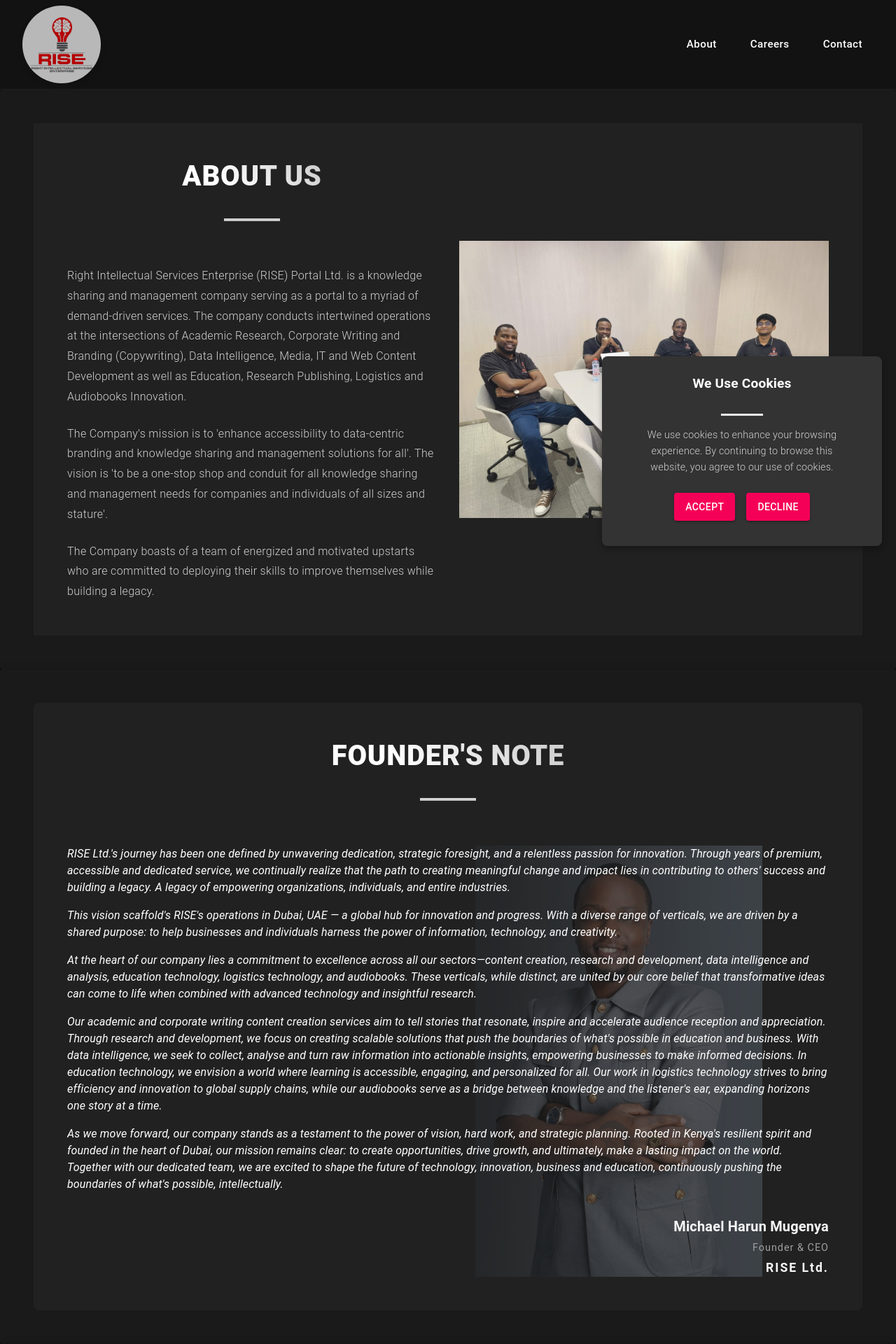
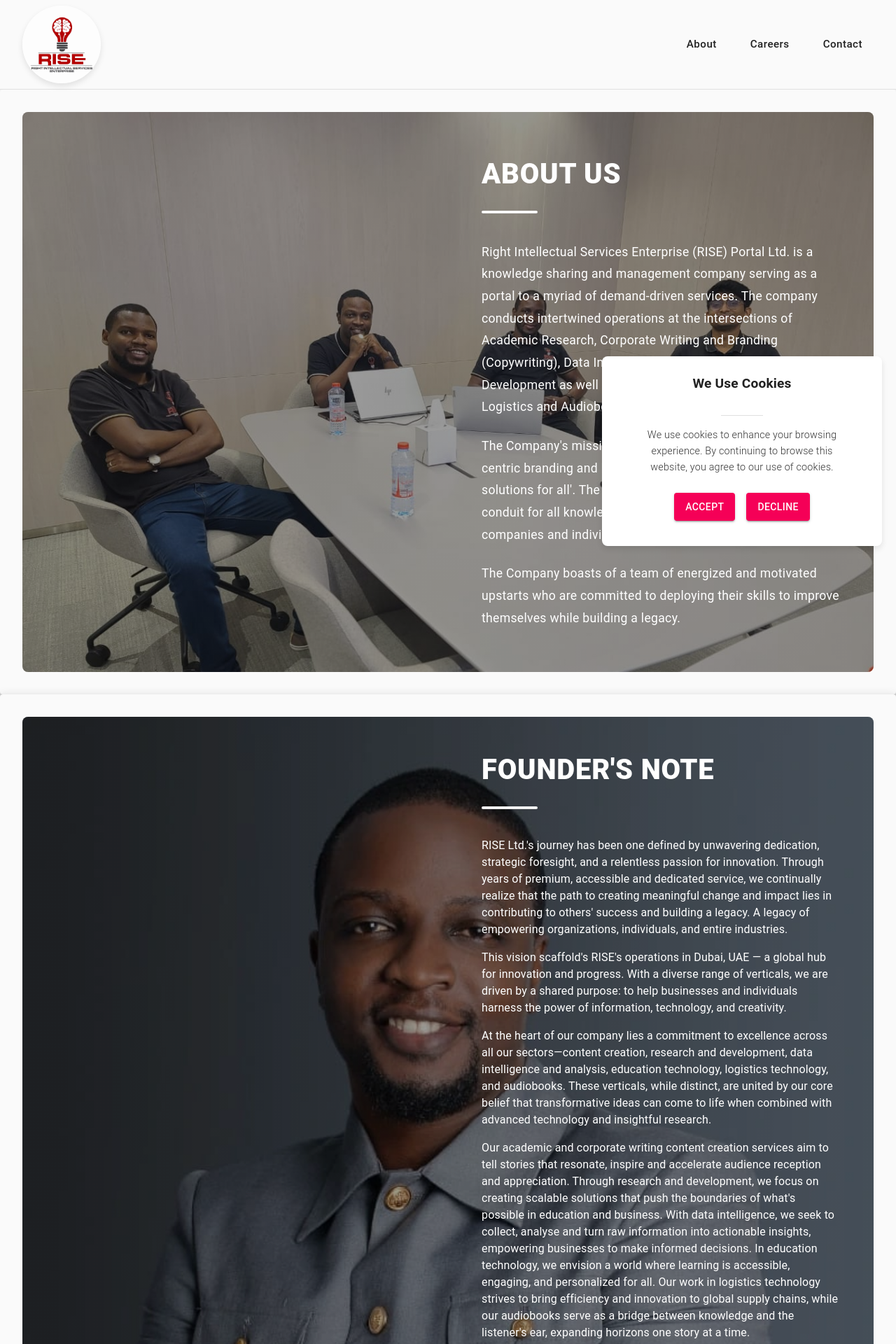
Before and after one commit to Rise-admin1/rise-home, a React (Vite) app in the folder client/: page / in a window 1280 px wide. Shown: the top 1920 px of the page at 70% size. Built offline with nearby package versions, Linux system fonts and the light colour scheme; a web font is replaced by a local one.

Commit message:
bg and fotn color change

```diff
--- a/client/src/App.jsx
+++ b/client/src/App.jsx
@@ -9,7 +9,7 @@ function App() {
 
   const Layout = () => {
     return (
-      <div style={{ display: "flex", flexDirection: "column", minHeight: "100vh" ,backgroundColor:'#121212'}}>
+      <div style={{ display: "flex", flexDirection: "column", minHeight: "100vh" ,backgroundColor:'var(--bg-primary)'}}>
         <Navbar />
         <div style={{ flex: 1 }}>
           <Outlet className='' />
--- a/client/src/components/About.jsx
+++ b/client/src/components/About.jsx
@@ -2,103 +2,86 @@ import React from 'react';
 import Box from '@mui/material/Box';
 import Typography from '@mui/material/Typography';
 import { Paper, Divider, Fade } from '@mui/material';
-import AutoAwesomeIcon from '@mui/icons-material/AutoAwesome';
 import GroupImg from '../assets/group.jpeg';
 
 const styles = {
   wrapper: {
-    backgroundColor: '#1a1a1a',
-    padding: { xs: 3, md: 6 },
+    backgroundColor: 'var(--bg-primary)',
+    padding: { xs: 2, md: 4 },
   },
   container: {
+    position: 'relative',
+    minHeight: { xs: '600px', md: '800px' },
+    borderRadius: 2,
+    overflow: 'hidden',
     display: 'flex',
-    flexDirection: { xs: 'column', md: 'row' }, // Row on large screens, column on small screens
     alignItems: 'center',
-    justifyContent: 'center',
-    backgroundColor: '#212121',
+    justifyContent: { xs: 'center', md: 'flex-end' },
+  },
+  backgroundImage: {
+    position: 'absolute',
+    top: 0,
+    left: 0,
+    width: '100%',
+    height: '100%',
+    objectFit: 'cover',
+    objectPosition: 'top center', // Show the top part of the image
+    zIndex: 0,
+  },
+  overlay: {
+    position: 'absolute',
+    top: 0,
+    left: 0,
+    width: '100%',
+    height: '100%',
+    background: 'linear-gradient(to right, rgba(0, 0, 0, 0.4) 0%, rgba(0, 0, 0, 0.3) 1000%, rgba(0, 0, 0, 0.2) 100%)',
+    zIndex: 1,
+  },
+  contentWrapper: {
+    position: 'relative',
+    zIndex: 2,
+    width: { xs: '100%', md: '50%' },
+    padding: { xs: 3, md: 6 },
     color: '#ffffff',
-    padding: { xs: 4, md: 6 },
-    margin: 'auto',
-    textAlign: 'center',
-    position: 'relative',
-    overflow: 'hidden',
-  },
-  contentContainer: {
     display: 'flex',
     flexDirection: 'column',
-    gap: 4,
-    textAlign: 'center',
-    position: 'relative',
-    zIndex: 1,
-    flex: 1, // Ensures text container takes up available space
+    gap: { xs: 3, md: 4 },
   },
   headingContainer: {
     display: 'flex',
     flexDirection: 'column',
-    alignItems: 'center',
+    alignItems: { xs: 'center', md: 'flex-start' },
     gap: 2,
   },
   heading: {
     fontWeight: 800,
-    fontSize: { xs: '2rem', md: '2.5rem' },
+    fontSize: { xs: '1.75rem', md: '2.5rem' },
     lineHeight: 1.4,
     letterSpacing: '0.02em',
     textTransform: 'uppercase',
-    background: 'linear-gradient(45deg, #ffffff 30%, #d1d1d1 90%)',
-    WebkitBackgroundClip: 'text',
-    WebkitTextFillColor: 'transparent',
+    color: '#ffffff',
   },
   divider: {
     width: '80px',
     height: '4px',
-    backgroundColor: '#d1d1d1',
-    margin: '16px auto',
+    backgroundColor: 'var(--divider-color)',
+    margin: { xs: '8px auto', md: '8px 0' },
+    borderRadius: '2px',
   },
   paragraphContainer: {
     display: 'flex',
     flexDirection: 'column',
     gap: 3,
-    maxWidth: '800px',
-    margin: '0 auto',
   },
   paragraph: {
-    fontSize: { xs: '0.8rem', md: '1.0rem' },
-    textAlign: 'left',
+    fontSize: { xs: '0.95rem', md: '1.1rem' },
+    textAlign: { xs: 'center', md: 'left' },
     lineHeight: 1.8,
-    color: '#d1d1d1',
-    margin: '0 auto',
+    color: '#ffffff',
     letterSpacing: '0.3px',
-    fontWeight: 300,
-    '&:first-of-type': {
-      marginTop: 2,
+    '& .MuiTypography-root': {
+      color: '#ffffff',
     },
-  },
-  icon: {
-    color: '#d1d1d1',
-    fontSize: '2rem',
-    marginBottom: 2,
-  },
-  decorativeLine: {
-    position: 'absolute',
-    width: '200px',
-    height: '200px',
-    border: '2px solid rgba(255,255,255,0.05)',
-    borderRadius: '50%',
-    top: -100,
-    right: -100,
-  },
-  imageContainer: {
-    flex: 1, // Ensure image takes available space next to content
-    display: 'flex',
-    justifyContent: 'center',
-    alignItems: 'center',
-    paddingLeft: { xs: 0, md: 4 }, // Add space between image and text on larger screens
-    paddingTop: { xs: 3, md: 0 },
-  },
-  image: {
-    width: '100%',
-    maxWidth: '400px', // Limit the width on larger screens
-    borderRadius: '8px',
   },
 };
 
@@ -108,8 +91,20 @@ function About() {
       <Fade in timeout={1000}>
         <Paper elevation={8} sx={styles.wrapper}>
           <Box sx={styles.container}>
-            {/* Content Section */}
-            <Box sx={styles.contentContainer}>
+            {/* Background Image */}
+            <Box
+              component="img"
+              src={GroupImg}
+              alt="Group of people"
+              sx={styles.backgroundImage}
+            />
+
+            {/* Dark Overlay for Text Readability */}
+            <Box sx={styles.overlay} />
+
+            {/* Content Overlay */}
+            <Box sx={styles.contentWrapper}>
+              {/* Heading Section */}
               <Box sx={styles.headingContainer}>
                 <Typography variant="h2" sx={styles.heading}>
                   About Us
@@ -117,6 +112,7 @@ function About() {
                 <Divider sx={styles.divider} />
               </Box>
 
+              {/* Content Text */}
               <Box sx={styles.paragraphContainer}>
                 <Typography variant="body1" sx={styles.paragraph}>
                   Right Intellectual Services Enterprise (RISE) Portal Ltd. is a
@@ -143,15 +139,6 @@ function About() {
                 </Typography>
               </Box>
             </Box>
-
-            {/* Image Section */}
-            <Box sx={styles.imageContainer}>
-              <img
-                src={GroupImg} // Adjust path as needed if assets is in public folder
-                alt="Group of people"
-                sx={styles.image}
-              />
-            </Box>
           </Box>
         </Paper>
       </Fade>
--- a/client/src/components/ContactForm.jsx
+++ b/client/src/components/ContactForm.jsx
@@ -14,8 +14,8 @@ const styles = {
     alignItems: 'center',
     justifyContent: 'center',
     padding: 4,
-    backgroundColor: '#212121',
-    color: '#ffffff',
+    backgroundColor: 'var(--bg-primary)',
+    color: 'var(--text-primary)',
     textAlign: 'center',
     gap: 4,
     width: '100%',
@@ -29,29 +29,29 @@ const styles = {
     maxWidth: '500px',
     padding: 3,
     borderRadius: 4,
-    background: 'linear-gradient(to right, #333333, #212121)',
-    boxShadow: '0 4px 20px rgba(0, 0, 0, 0.5)',
+    background: 'var(--bg-card)',
+    boxShadow: '0 4px 20px var(--shadow-light)',
     gap: 3,
   },
   title: {
     fontSize: '2rem',
     fontWeight: 'bold',
-    color: '#f5f5f5',
+    color: 'var(--text-primary)',
   },
   textField: {
     width: '100%',
     '& .MuiInputBase-root': {
-      color: '#ffffff',
+      color: 'var(--text-primary)',
     },
     '& .MuiInputLabel-root': {
-      color: '#d1d1d1',
+      color: 'var(--text-tertiary)',
     },
     '& .MuiOutlinedInput-root': {
       '& fieldset': {
-        borderColor: '#444444',
+        borderColor: 'var(--border-color)',
       },
       '&:hover fieldset': {
-        borderColor: '#ffffff',
+        borderColor: 'var(--text-tertiary)',
       },
       '&.Mui-focused fieldset': {
         borderColor: '#f50057',
@@ -74,7 +74,7 @@ const styles = {
   },
   footerText: {
     marginTop: 2,
-    color: '#d1d1d1',
+    color: 'var(--text-tertiary)',
     fontSize: '0.9rem',
   },
 };
--- a/client/src/components/CookiePopup.jsx
+++ b/client/src/components/CookiePopup.jsx
@@ -6,11 +6,11 @@ const styles = {
     position: 'fixed',
     bottom: '20px',
     right: '20px',
-    backgroundColor: '#333',
-    color: '#fff',
+    backgroundColor: 'var(--bg-card)',
+    color: 'var(--text-primary)',
     borderRadius: '8px',
     zIndex: 1000,
-    boxShadow: '0px 4px 8px rgba(0, 0, 0, 0.3)',
+    boxShadow: '0px 4px 8px var(--shadow-light)',
     display: 'flex',
     flexDirection: 'column',
     alignItems: 'center',
@@ -22,11 +22,11 @@ const styles = {
     fontWeight: 'bold',
     fontSize: { xs: '1rem', md: '1.2rem' },
     marginBottom: '12px',
-    color: '#fff',
+    color: 'var(--text-primary)',
   },
   paragraph: {
     fontSize: { xs: '0.8rem', md: '0.9rem' },
-    color: '#d1d1d1',
+    color: 'var(--text-tertiary)',
     marginBottom: '12px',
     lineHeight: 1.6,
     fontWeight: 300,
@@ -53,7 +53,7 @@ const styles = {
   divider: {
     width: '60px',
     height: '3px',
-    backgroundColor: '#fff',
+    backgroundColor: 'var(--divider-color)',
     margin: '16px auto',
   },
 };
--- a/client/src/components/Footer.jsx
+++ b/client/src/components/Footer.jsx
@@ -10,14 +10,14 @@ import { Link } from 'react-router-dom';
 
 const styles = {
   footerContainer: {
-    backgroundColor: '#121212',
-    color: '#ffffff',
+    backgroundColor: 'var(--bg-primary)',
+    color: 'var(--text-primary)',
     padding: '20px 40px',
     textAlign: 'center',
     display: 'flex',
     flexDirection: 'column',
     gap: 3,
-    boxShadow: '0 -4px 10px rgba(0, 0, 0, 0.3)',
+    boxShadow: '0 -4px 10px var(--shadow-light)',
   },
   footerTop: {
     display: 'flex',
@@ -33,7 +33,7 @@ const styles = {
     flexDirection: 'row',
     gap: 1,
     fontSize: '0.9rem',
-    color: '#d1d1d1',
+    color: 'var(--text-tertiary)',
   },
   socialMedia: {
     display: 'flex',
@@ -42,7 +42,7 @@ const styles = {
     gap: 1,
   },
   socialIcon: {
-    color: '#ffffff',
+    color: 'var(--text-primary)',
     transition: 'color 0.3s ease',
     '&:hover': {
       color: '#1877F2',
@@ -51,12 +51,12 @@ const styles = {
   footerBottom: {
     marginTop: 2,
     fontSize: '0.8rem',
-    color: '#b3b3b3',
+    color: 'var(--text-muted)',
   },
   addressSection: {
     marginTop: '20px',
     fontSize: '0.85rem',
-    color: '#d1d1d1',
+    color: 'var(--text-tertiary)',
     textAlign: 'center',
     lineHeight: 1.6,
     display: 'flex',
@@ -64,7 +64,7 @@ const styles = {
     gap: 1,
   },
   addressItem: {
-    color: '#d1d1d1',
+    color: 'var(--text-tertiary)',
     fontSize: '0.9rem',
   },
   imageContainer: {
@@ -132,7 +132,7 @@ function Footer() {
       </Box>
 
       {/* Divider */}
-      <Divider sx={{ backgroundColor: '#444', marginY: 2 }} />
+      <Divider sx={{ backgroundColor: 'var(--border-color)', marginY: 2 }} />
 
       {/* Address, Phone, and Email Section */}
       <Box sx={styles.addressSection}>
@@ -143,7 +143,7 @@ function Footer() {
           Phone: +971 5677 91074
         </Typography>
         <Typography sx={styles.addressItem}>
-          Email: <a href="mailto:info@rightintellectual.ae" style={{ color: '#d1d1d1', textDecoration: 'none' }}>info@rightintellectual.ae</a>
+          Email: <a href="mailto:info@rightintellectual.ae" style={{ color: 'var(--text-tertiary)', textDecoration: 'none' }}>info@rightintellectual.ae</a>
         </Typography>
       </Box>
 
--- a/client/src/components/FoundersNote.jsx
+++ b/client/src/components/FoundersNote.jsx
@@ -1,131 +1,105 @@
 import React from 'react';
 import Box from '@mui/material/Box';
 import Typography from '@mui/material/Typography';
-import Avatar from '@mui/material/Avatar';
 import { Paper } from '@mui/material';
-import FormatQuoteIcon from '@mui/icons-material/FormatQuote';
 import Divider from '@mui/material/Divider';
 import MichaelImg from '../assets/founders-image.webp';
 
 const styles = {
   wrapper: {
-    backgroundColor: '#1a1a1a',
-    padding: { xs: 2, md: 6 },
+    backgroundColor: 'var(--bg-primary)',
+    padding: { xs: 2, md: 4 },
   },
   container: {
+    position: 'relative',
+    minHeight: { xs: '600px', md: '800px' },
+    borderRadius: 2,
+    overflow: 'hidden',
     display: 'flex',
-    flexDirection: 'column', // Set the entire container to column for mobile devices
-    gap: { xs: 4, md: 6 },
-    backgroundColor: '#212121',
+    alignItems: 'center',
+    justifyContent: { xs: 'center', md: 'flex-end' },
+  },
+  backgroundImage: {
+    position: 'absolute',
+    top: 0,
+    left: 0,
+    width: '100%',
+    height: '100%',
+    objectFit: 'cover',
+    objectPosition: 'top center', // Show the top part of the image
+    zIndex: 0,
+  },
+  overlay: {
+    position: 'absolute',
+    top: 0,
+    left: 0,
+    width: '100%',
+    height: '100%',
+    background: 'linear-gradient(to right, rgba(0, 0, 0, 0.4) 0%, rgba(0, 0, 0, 0.3) 1000%, rgba(0, 0, 0, 0.2) 100%)',
+    zIndex: 1,
+  },
+  contentWrapper: {
+    position: 'relative',
+    zIndex: 2,
+    width: { xs: '100%', md: '50%' },
+    padding: { xs: 3, md: 6 },
     color: '#ffffff',
-    padding: { xs: 3, md: 6 },
-    margin: 'auto',
-    borderRadius: 2,
-    position: 'relative',
-    overflow: 'hidden',
+    display: 'flex',
+    flexDirection: 'column',
+    gap: { xs: 3, md: 4 },
   },
   headingContainer: {
     display: 'flex',
     flexDirection: 'column',
-    alignItems: 'center',
+    alignItems: { xs: 'center', md: 'flex-start' },
     gap: 2,
   },
   heading: {
     fontWeight: 800,
-    fontSize: { xs: '2rem', md: '2.5rem' },
+    fontSize: { xs: '1.75rem', md: '2.5rem' },
     lineHeight: 1.4,
     letterSpacing: '0.02em',
     textTransform: 'uppercase',
-    background: 'linear-gradient(45deg, #ffffff 30%, #d1d1d1 90%)',
-    WebkitBackgroundClip: 'text',
-    WebkitTextFillColor: 'transparent',
+    color: '#ffffff',
   },
   divider: {
     width: '80px',
     height: '4px',
-    backgroundColor: '#d1d1d1',
-    margin: '16px auto',
-  },
-  contentWrapper: {
-    display: 'flex',
-    flexDirection: { xs: 'column', md: 'row' }, // Row for larger screens, column for smaller
-    gap: { xs: 2, md: 6 },
-  },
-  imageContainer: {
-    display: 'none', // Hidden - image now used as watermark
-  },
-  contentContainer: {
-    flex: 1,
-    position: 'relative',
-    zIndex: 1,
-    overflow: 'hidden',
-  },
-  watermarkImage: {
-    position: 'absolute',
-    top: '50%',
-    right: '0%',
-    transform: 'translateY(-50%)',
-    width: { xs: '400px', md: '600px' },
-    height: 'auto',
-    maxHeight: '100%',
-    opacity: 0.35,
-    zIndex: 0,
-    pointerEvents: 'none',
-    objectFit: 'contain',
-  },
-  avatar: {
-    width: { xs: 120, md: 200 },
-    height: { xs: 120, md: 280 },
-    border: '4px solid #333333',
-    boxShadow: '0 8px 24px rgba(0, 0, 0, 0.4)',
-    transition: 'transform 0.3s ease-in-out',
-    '&:hover': {
-      transform: 'scale(1.05)',
-    },
-  },
-  quoteIcon: {
-    position: 'absolute',
-    fontSize: '140px',
-    opacity: 0.1,
-    color: '#ffffff',
-    top: -20,
-    left: -20,
-    transform: 'rotate(180deg)',
+    backgroundColor: 'var(--divider-color)',
+    margin: { xs: '8px auto', md: '8px 0' },
+    borderRadius: '2px',
   },
   content: {
-    fontStyle: 'italic',
-    fontSize: { xs: '1rem', md: '1.1rem' },
+    fontSize: { xs: '0.95rem', md: '1.1rem' },
     lineHeight: 1.8,
     letterSpacing: '0.3px',
-    marginBottom: 2,
-    position: 'relative',
-    zIndex: 2,
+    color: '#ffffff',
     '& .MuiTypography-root': {
       marginBottom: 2,
+      color: '#ffffff',
     },
   },
   signatureContainer: {
-    marginTop: 4,
+    marginTop: 2,
     display: 'flex',
     flexDirection: 'column',
-    alignItems: { xs: 'center', md: 'flex-end' },
+    alignItems: { xs: 'center', md: 'flex-start' },
     gap: 0.5,
-    position: 'relative',
-    zIndex: 2,
   },
   signature: {
     fontWeight: 600,
-    color: '#f5f5f5',
+    color: '#ffffff',
+    fontSize: { xs: '1.1rem', md: '1.3rem' },
   },
   title: {
-    color: '#a0a0a0',
-    fontSize: '0.9rem',
+    color: '#ffffff',
+    fontSize: { xs: '0.85rem', md: '0.9rem' },
     letterSpacing: 1,
   },
   companyName: {
-    color: '#f5f5f5',
+    color: '#ffffff',
     fontWeight: 700,
-    fontSize: '1.1rem',
+    fontSize: { xs: '1rem', md: '1.1rem' },
     letterSpacing: 2,
   },
 };
@@ -134,6 +108,19 @@ function FoundersNote() {
   return (
     <Paper elevation={8} sx={styles.wrapper}>
       <Box sx={styles.container}>
+        {/* Background Image */}
+        <Box
+          component="img"
+          src={MichaelImg}
+          alt="Michael Harun Mugenya"
+          sx={styles.backgroundImage}
+        />
+
+        {/* Dark Overlay for Text Readability */}
+        <Box sx={styles.overlay} />
+
+        {/* Content Overlay */}
+        <Box sx={styles.contentWrapper}>
           {/* Heading Section */}
           <Box sx={styles.headingContainer}>
             <Typography variant="h2" sx={styles.heading}>
@@ -142,26 +129,7 @@ function FoundersNote() {
             <Divider sx={styles.divider} />
           </Box>
 
-        {/* Content Section */}
-        <Box sx={styles.contentWrapper}>
-          {/* Image Section */}
-          <Box sx={styles.imageContainer}>
-            <Avatar
-              alt="Michael Harun Mugenya"
-              src={MichaelImg}
-              sx={styles.avatar}
-            />
-          </Box>
-
-          {/* Text Section */}
-          <Box sx={styles.contentContainer}>
-            {/* Watermark Image */}
-            <Box
-              component="img"
-              src={MichaelImg}
-              alt="Michael Harun Mugenya"
-              sx={styles.watermarkImage}
-            />
+          {/* Content Text */}
           <Box sx={styles.content}>
             <Typography paragraph>
               RISE Ltd.'s journey has been one defined by unwavering dedication, strategic foresight, and a relentless passion for innovation. Through years of premium, accessible and dedicated service, we continually realize that the path to creating meaningful change and impact lies in contributing to others' success and building a legacy. A legacy of empowering organizations, individuals, and entire industries.
@@ -199,7 +167,6 @@ function FoundersNote() {
           </Box>
         </Box>
       </Box>
-      </Box>
     </Paper>
   );
 }
--- a/client/src/components/Navbar.jsx
+++ b/client/src/components/Navbar.jsx
@@ -17,8 +17,8 @@ import { useNavigate } from 'react-router-dom';
 
 const styles = {
   appBar: {
-    backgroundColor: '#121212',
-    borderBottom: '1px solid rgba(255, 255, 255, 0.05)',
+    backgroundColor: 'var(--bg-primary)',
+    borderBottom: '1px solid var(--border-color)',
   },
   toolbar: {
     display: 'flex',
@@ -67,23 +67,23 @@ const styles = {
     gap: '1rem',
   },
   navButton: {
-    color: '#fff',
+    color: 'var(--text-primary)',
     fontSize: '0.95rem',
     textTransform: 'none',
     padding: '6px 16px',
     borderRadius: 1,
     transition: 'all 0.2s ease',
     '&:hover': {
-      backgroundColor: 'rgba(255, 255, 255, 0.08)',
+      backgroundColor: 'var(--bg-tertiary)',
       transform: 'translateY(-1px)',
     },
     '&.active': {
-      backgroundColor: 'rgba(255, 255, 255, 0.12)',
+      backgroundColor: 'var(--bg-tertiary)',
     },
   },
   menuButton: {
     display: { xs: 'flex', md: 'none' },
-    color: '#fff',
+    color: 'var(--text-primary)',
     padding: '8px',
     transition: 'transform 0.2s ease',
     '&:hover': {
@@ -93,8 +93,8 @@ const styles = {
   drawer: {
     '& .MuiDrawer-paper': {
       width: 240,
-      backgroundColor: '#1a1a1a',
-      borderLeft: '1px solid rgba(255, 255, 255, 0.05)',
+      backgroundColor: 'var(--bg-secondary)',
+      borderLeft: '1px solid var(--border-color)',
     },
   },
   drawerHeader: {
@@ -102,7 +102,7 @@ const styles = {
     alignItems: 'center',
     justifyContent: 'space-between',
     padding: '1rem',
-    borderBottom: '1px solid rgba(255, 255, 255, 0.05)',
+    borderBottom: '1px solid var(--border-color)',
   },
   drawerList: {
     padding: '1rem 0',
@@ -110,16 +110,16 @@ const styles = {
   drawerItem: {
     padding: '0.5rem 1.5rem',
     '&:hover': {
-      backgroundColor: 'rgba(255, 255, 255, 0.05)',
+      backgroundColor: 'var(--bg-tertiary)',
     },
   },
   drawerItemText: {
     fontSize: '1rem',
     fontWeight: 500,
-    color: '#fff',
+    color: 'var(--text-primary)',
     transition: 'color 0.2s ease',
     '&:hover': {
-      color: '#f0f0f0',
+      color: 'var(--text-secondary)',
     },
   },
 };
@@ -194,7 +194,7 @@ const Navbar = () => {
           </Typography>
           <IconButton
             onClick={handleDrawerToggle}
-            sx={{ color: '#fff' }}
+            sx={{ color: 'var(--text-primary)' }}
             aria-label="close menu"
           >
             <CloseIcon />
--- a/client/src/components/ServiceCard.jsx
+++ b/client/src/components/ServiceCard.jsx
@@ -19,7 +19,7 @@ import 'swiper/css/pagination';
 
 const styles = {
   wrapper: {
-    backgroundColor: '#1a1a1a',
+    backgroundColor: 'var(--bg-primary)',
     padding: { xs: 2, sm: 4, md: 6 },
 
   },
@@ -29,8 +29,8 @@ const styles = {
     alignItems: 'center',
     justifyContent: 'center',
     padding: { xs: 2, sm: 4 },
-    backgroundColor: '#212121',
-    color: '#ffffff',
+    backgroundColor: 'var(--bg-secondary)',
+    color: 'var(--text-primary)',
     textAlign: 'center',
     gap: 6,
     borderRadius: 2,
@@ -49,14 +49,14 @@ const styles = {
     fontWeight: 800,
     letterSpacing: '0.02em',
     textTransform: 'uppercase',
-    background: 'linear-gradient(45deg, #ffffff 30%, #d1d1d1 90%)',
+    background: 'linear-gradient(45deg, var(--text-primary) 30%, var(--text-tertiary) 90%)',
     WebkitBackgroundClip: 'text',
     WebkitTextFillColor: 'transparent',
   },
   divider: {
     width: '80px',
     height: '4px',
-    backgroundColor: '#d1d1d1',
+    backgroundColor: 'var(--divider-color)',
     margin: '16px auto',
     borderRadius: '2px',
   },
@@ -73,16 +73,16 @@ const styles = {
     padding: { xs: 2, sm: 3 },
   },
   card: {
-    backgroundColor: '#333333',
+    backgroundColor: 'var(--bg-card)',
     borderRadius: 2,
-    boxShadow: '0 8px 24px rgba(0, 0, 0, 0.2)',
-    color: '#ffffff',
+    boxShadow: '0 8px 24px var(--shadow-light)',
+    color: 'var(--text-primary)',
     textAlign: 'center',
     transition: 'transform 0.3s ease-in-out, box-shadow 0.3s ease-in-out',
     overflow: 'hidden',
     '&:hover': {
       transform: 'translateY(-8px)',
-      boxShadow: '0 12px 32px rgba(0, 0, 0, 0.3)',
+      boxShadow: '0 12px 32px var(--shadow-light)',
     },
   },
   cardMedia: {
@@ -106,7 +106,7 @@ const styles = {
       left: 0,
       right: 0,
       height: '40%',
-      background: 'linear-gradient(to top, #333333, transparent)',
+      background: 'linear-gradient(to top, var(--bg-card), transparent)',
     },
   },
 
@@ -124,21 +124,22 @@ const styles = {
     display: 'flex',
     alignItems: 'center',
     gap: 1.5,
+    color: 'var(--text-primary)',
   },
   cardText: {
     fontSize: '1rem',
-    color: '#d1d1d1',
+    color: 'var(--text-tertiary)',
     lineHeight: 1.6,
     letterSpacing: '0.3px',
     textAlign:'left'
   },
   icon: {
-    color: '#d1d1d1',
+    color: 'var(--text-tertiary)',
     fontSize: '2rem',
     marginBottom: 2,
   },
   serviceIcon: {
-    color: '#d1d1d1',
+    color: 'var(--text-tertiary)',
     fontSize: '1.5rem',
   },
   swiperContainer: {
@@ -156,19 +157,19 @@ const styles = {
       height: 'auto',
     },
     '& .swiper-button-next, & .swiper-button-prev': {
-      color: '#d1d1d1',
+      color: 'var(--text-tertiary)',
       '&:after': {
         fontSize: '20px',
       },
       '&:hover': {
-        color: '#ffffff',
+        color: 'var(--text-primary)',
       },
     },
     '& .swiper-pagination-bullet': {
-      backgroundColor: '#d1d1d1',
+      backgroundColor: 'var(--text-tertiary)',
       opacity: 0.5,
       '&.swiper-pagination-bullet-active': {
-        backgroundColor: '#ffffff',
+        backgroundColor: 'var(--text-primary)',
         opacity: 1,
       },
     },
@@ -248,7 +249,6 @@ function ServiceCard() {
     <Paper elevation={8} sx={styles.wrapper}>
       <Box sx={styles.container}>
         <Box sx={styles.titleSection}>
-          <AutoAwesomeIcon sx={styles.icon} />
           <Typography variant="h2" sx={styles.title}>
             Our Brands
           </Typography>
```
Also changed, not shown: client/src/components/EmblaCarousel.css (+5 -5 lines), client/src/components/UnderConstruction.jsx (+4 -4 lines), client/src/index.css (+16 -0 lines). Lines whose indentation alone changed are shown as unchanged.
